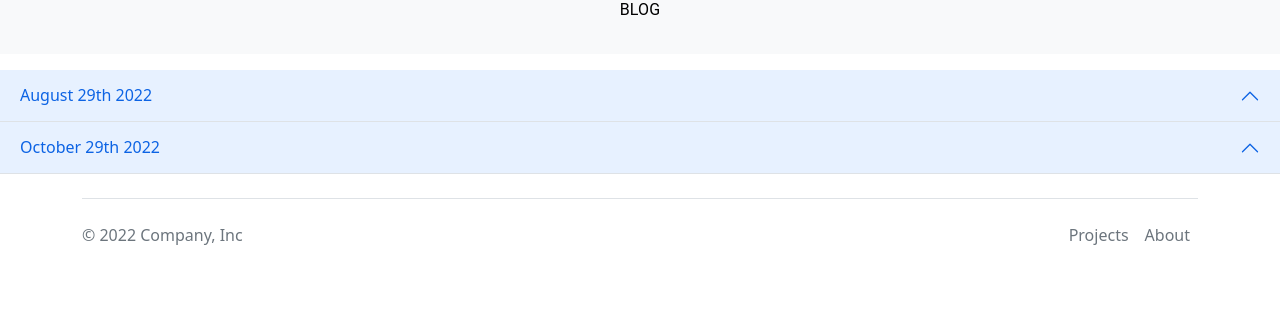
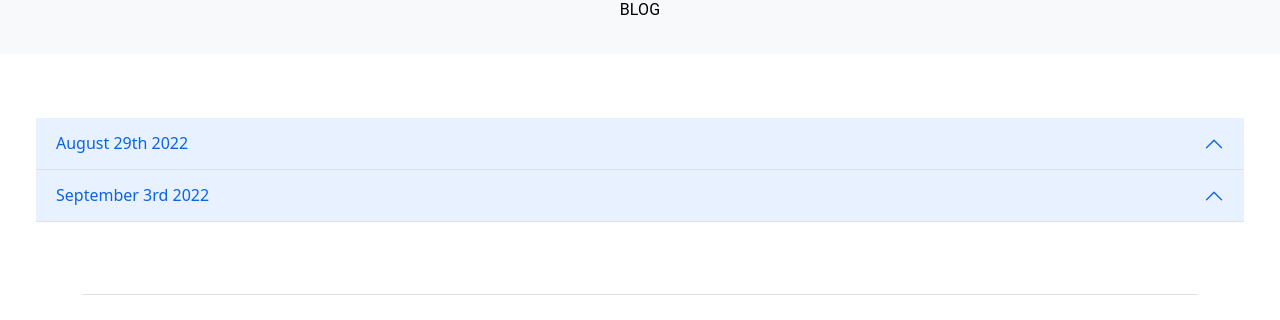
Before and after one commit to alexGalvan0/alexGalvan0.github.io, a React (Create React App) app in the folder portfolio/: page / in a window 1280 px wide. Shown: the part 2869-3189 px from the top of the page. Built offline with nearby package versions, Linux system fonts and the light colour scheme.

Commit message:
blog update

```diff
--- a/portfolio/src/App.js
+++ b/portfolio/src/App.js
@@ -67,6 +67,8 @@ function App() {
         >
           BLOG
         </Typography>
+        <div className="row">
+          <div className="col d-flex justify-content-center flex-column p-5">
             {blogs.map((blog) => {
               return (
                 <Blog
@@ -81,6 +83,8 @@ function App() {
               );
             })}
           </div>
+        </div>
+      </div>
       <Footer />
     </div>
   );
--- a/portfolio/src/Blogs.js
+++ b/portfolio/src/Blogs.js
@@ -5,16 +5,20 @@ export const blogs =[
         control: 'collapseOne',
         date:'August 29th 2022',
         question:'Was your first week what you expected? Why? Why not?',
+        question:'Was your first week what you expected? Why? Why not?',
         answer:'Before the bootcamp, I really did not have any expectations,however I was not expecting the amount of reading we did this firstweek. I also did not expect to lear as much about git as I did! Theway that git works is so freaking cool. To know how the industryreleseas beta applications or features then deploys them to be the stable build is pretty great.'
+
 
     },
     {
         id:'headingTwo',
         classSetting:'collapsed', //collapsed
         control: 'collapseTwo',
-        date:'October 29th 2022',
-        question:'Now that you are halfway through bootcamp, what has been the biggest hurdle that you have gone past? What do you think is going to be the next biggest thing to power through?',
-        answer:'Now that we are halfway, one of the struggles is explaining my code. I think before the bootcamp, I was not super confident in myself as a developer. It has been so cool to learn something well and be confident about it. '
+        date:'September 3rd 2022',
+        question:'What is something you wish you could do but currently do not have the coding skills to accomplish?',
+        answer:'I wisht that I had more experience with the animations, transitions, and transform properties in css. I am not a fan of a overly designed page with so many animations and transitions. I view simplicity more beautiful than complication. The animations and transitions are sometimes a nice flavorful feature if done right. '
+
 
     },
+
 ];
```
Lines whose indentation alone changed are shown as unchanged.
